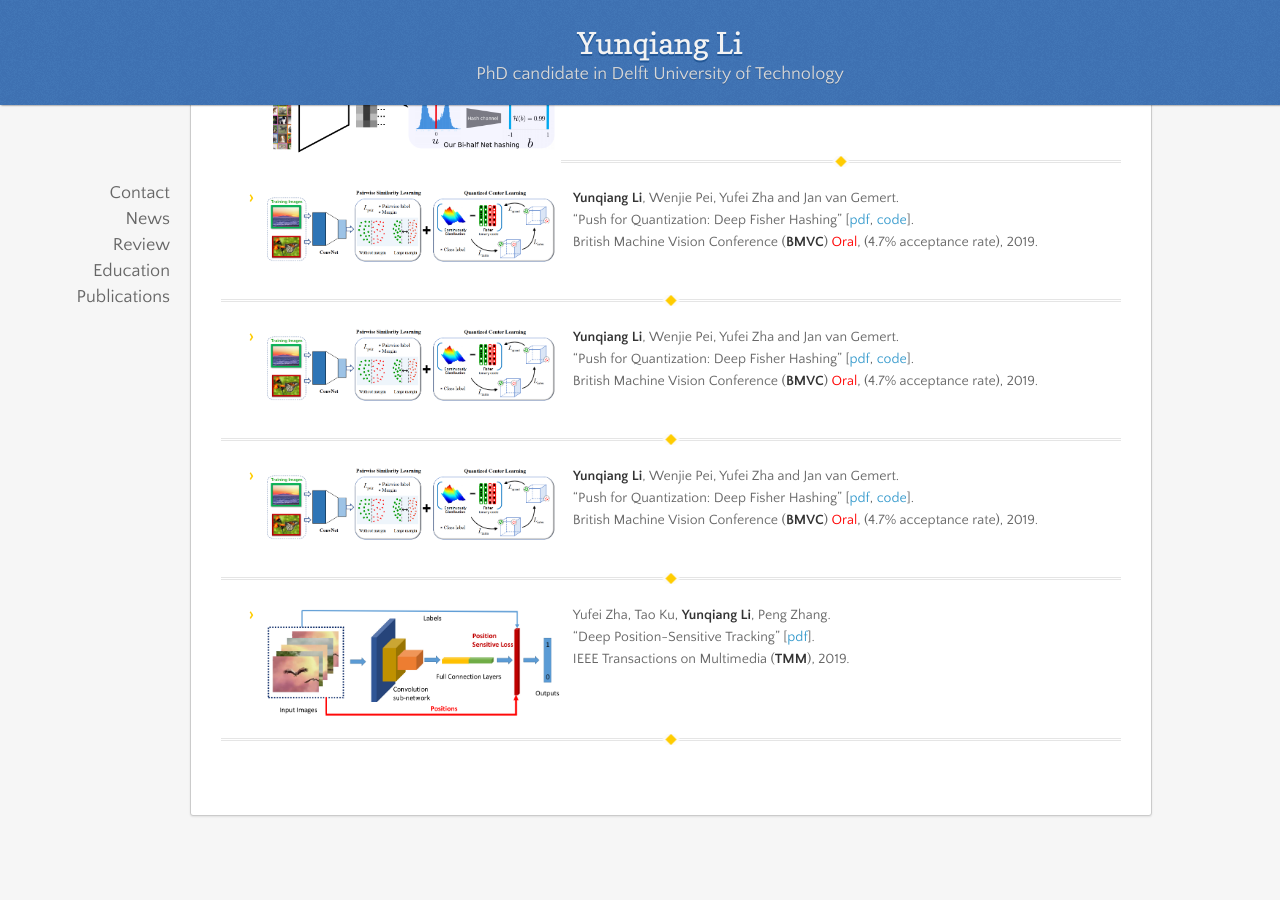
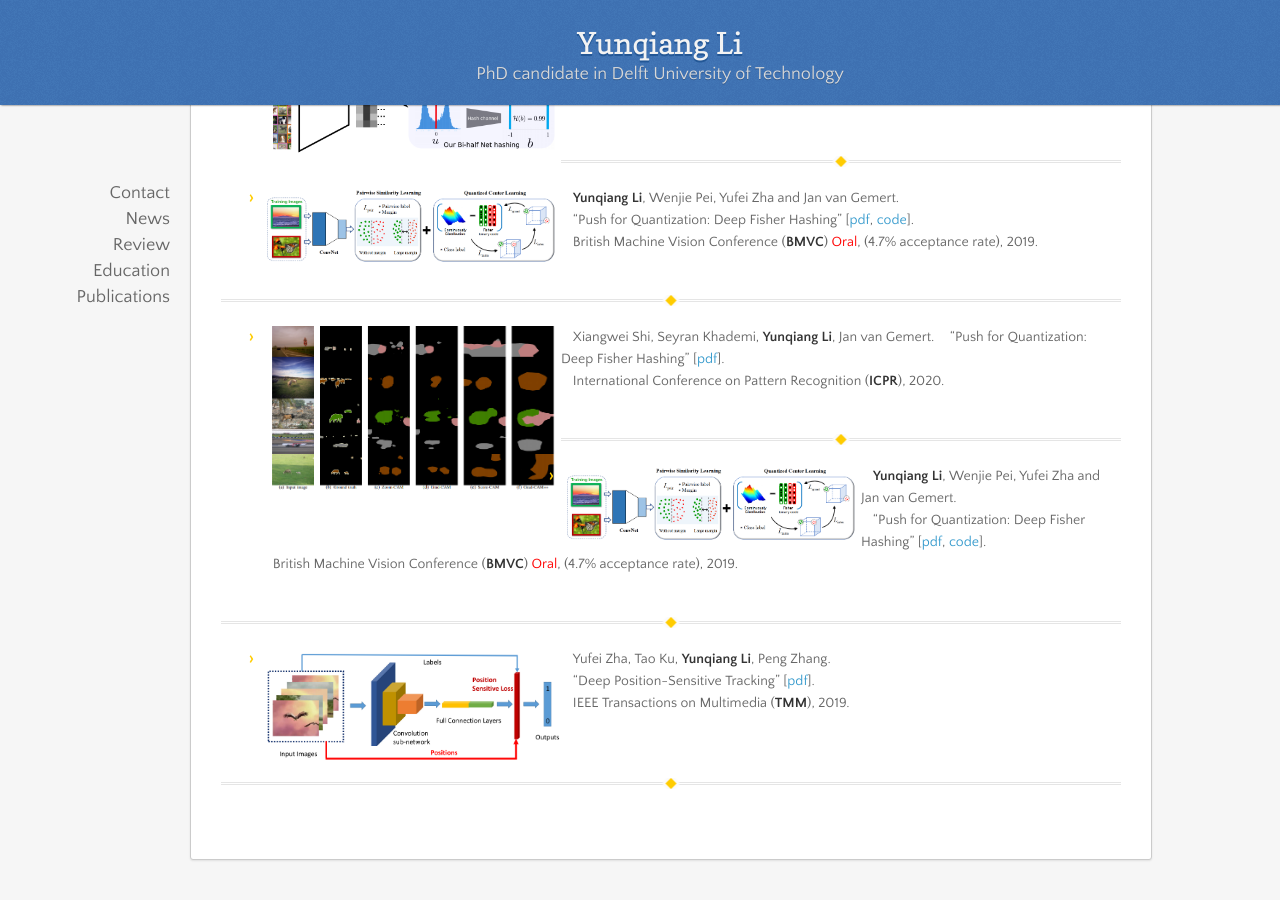
Before and after one commit to liyunqianggyn/liyunqianggyn.github.io, a Jekyll site: the page built from index.md, in a window 1280 px wide and 900 px high, scrolled down 1242 px. Built offline with Jekyll 4.4.1, drawn with Linux system fonts in a browser that asks for light colours; nearby versions of some CDN libraries; our own code applies the rules of GitHub Pages for plain Markdown files; before the commit the page ends 2098 px from its top, so only the background shows below that.

Commit message:
Update index.md

```diff
--- a/index.md
+++ b/index.md
@@ -70,9 +70,9 @@ Delft University of Technology
 &nbsp;
 
 ----------------------------------------------------------------------------------------------------------------------------
-- <img align="left" width="300" src="publication/bmvc.png">&emsp;__Yunqiang Li__, Wenjie Pei, Yufei Zha and Jan van Gemert.
-&emsp;"Push for Quantization: Deep Fisher Hashing" [<a href="https://arxiv.org/pdf/1909.00206.pdf">pdf</a>, <a href="https://github.com/liyunqianggyn/Push-for-Quantization-Deep-Fisher-Hashing">code</a>].<br/>
-&emsp;British Machine Vision Conference (__BMVC__) <span style="color:red">Oral</span>, (4.7% acceptance rate), 2019.
+- <img align="left" width="300" src="publication/Zoomcam.png">&emsp;Xiangwei Shi, Seyran Khademi, __Yunqiang Li__, Jan van Gemert.
+&emsp;"Push for Quantization: Deep Fisher Hashing" [<a href="https://arxiv.org/pdf/2010.08644.pdf">pdf</a>].<br/>
+&emsp;International Conference on Pattern Recognition (__ICPR__), 2020.
 &nbsp;
 
 ----------------------------------------------------------------------------------------------------------------------------
```
